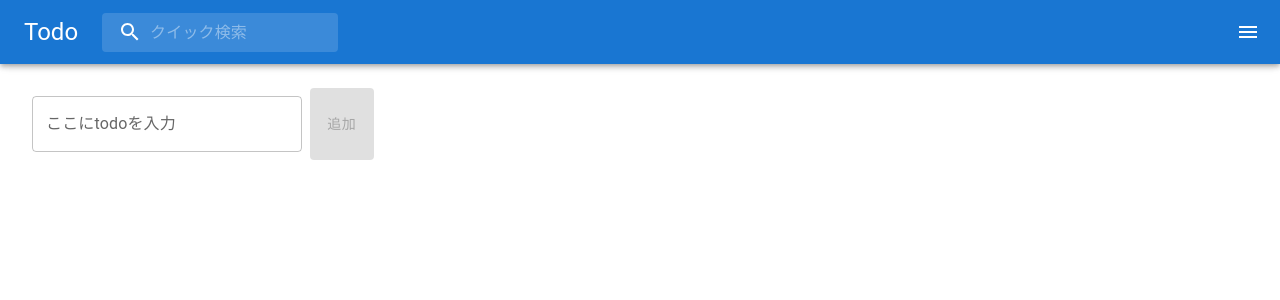
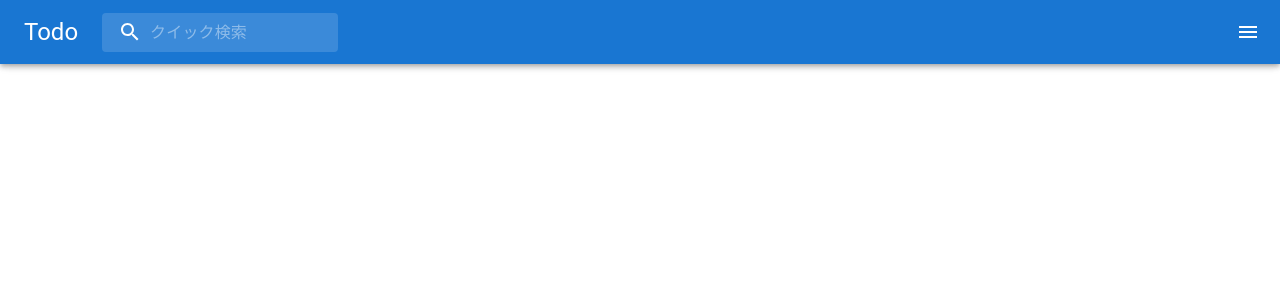
Before and after one commit to oh-zawa3/react-todo-app, a React (Create React App) app: page / in a window 1280 px wide. Shown: the top 300 px of the page. Built offline with nearby package versions, Linux system fonts and the light colour scheme.

Commit message:
編集ボタン作成途中

```diff
--- a/src/components/home/Home.tsx
+++ b/src/components/home/Home.tsx
@@ -141,12 +141,17 @@ export const PersistentDrawerRight = memo(() => {
       <Main open={open}>
         <DrawerHeader />
         <Typography>
-          <TodoForm
-            onClick={(todo) => addTodo(todo)}
-          />
-          <TemplateMain
+{/* {todoList.map((todo) => (
+  <TemplateMain
+    key={todo.id}
+    todo={todo}
+    deleteTodo={deleteTodo}
+    updateTodo={updateTodo}
+  />
+))} */}
+          {/* <TemplateMain
             todoList={todoList}
-          />
+          /> */}
         </Typography>
       </Main>
       <Drawer
```
